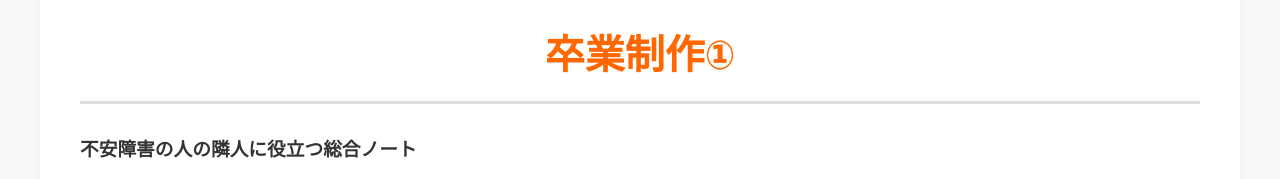
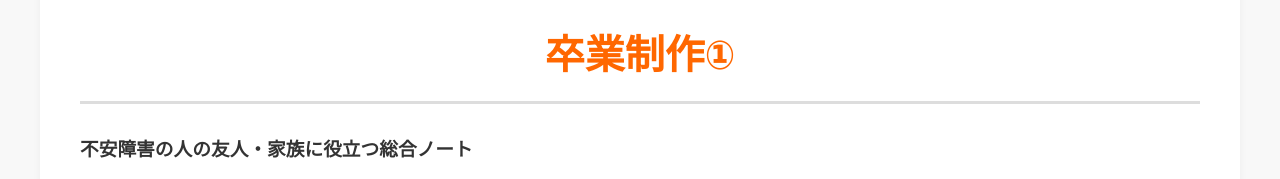
Before and after one commit to c223208/c223208.github.io, a plain HTML site: page index.html in a window 1280 px wide. Shown: the part 960-1139 px from the top of the page. Drawn offline with Linux system fonts and the light colour scheme.

Commit message:
Update graduation project title in index.html

```diff
--- a/index.html
+++ b/index.html
@@ -39,7 +39,7 @@
 
         <section id="graduation00" class="content-section">
             <h2>卒業制作①</h2>
-            <h3>不安障害の人の隣人に役立つ総合ノート</h3>
+            <h3>不安障害の人の友人・家族に役立つ総合ノート</h3>
             <div class="graduation-content grid-layout">
                 <div class="card">
                     <h3>構想</h3>
```
